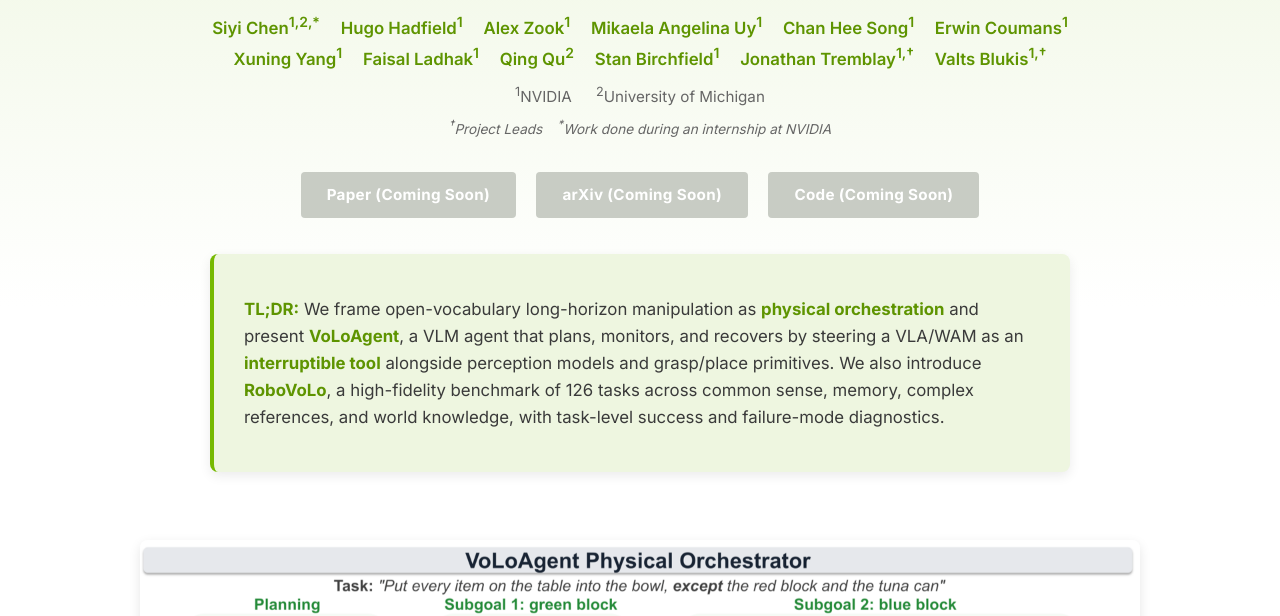
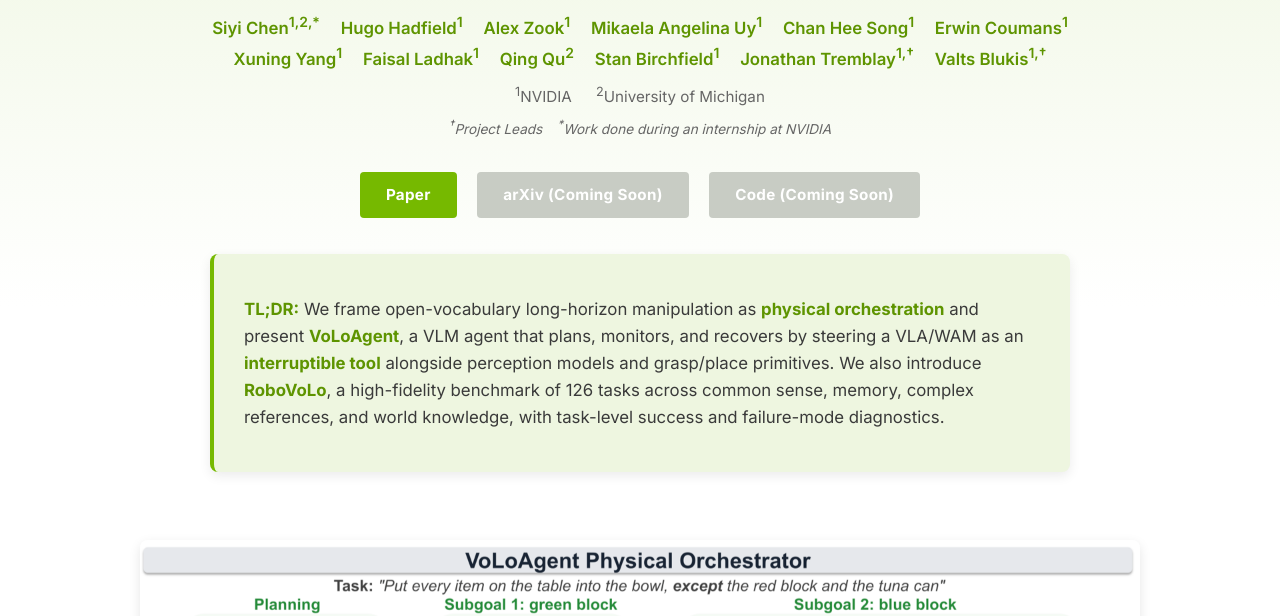
Before and after one commit to ChicyChen/VoLo, a plain HTML site: page index.html in a window 1280 px wide. Shown: the part 189-805 px from the top of the page. Drawn offline with Linux system fonts and the light colour scheme.

Commit message:
Link Paper button to PDF

```diff
--- a/index.html
+++ b/index.html
@@ -15,13 +15,13 @@
     <!-- Open Graph / Facebook -->
     <meta property="og:type" content="website">
     <meta property="og:title" content="VoLo: A Physical Orchestrator for Open-Vocabulary Long-Horizon Manipulation">
-    <meta property="og:description" content="A VLM-managed closed loop that orchestrates a VLA/WAM, perception models, and grasp/place primitives as interruptible tools for open-vocabulary long-horizon manipulation.">
+    <meta property="og:description" content="VoLoAgent: A VLM-managed closed loop that orchestrates a VLA/WAM, perception models, and grasp/place primitives as interruptible tools. RoboVoLo: A high-fidelity benchmark for evaluating and diagnosing open-vocabulary long-horizon manipulation.">
     <meta property="og:image" content="assets/teaser.png">
 
     <!-- Twitter -->
     <meta name="twitter:card" content="summary_large_image">
     <meta name="twitter:title" content="VoLo: A Physical Orchestrator for Open-Vocabulary Long-Horizon Manipulation">
-    <meta name="twitter:description" content="A VLM-managed closed loop that orchestrates a VLA/WAM, perception models, and grasp/place primitives as interruptible tools.">
+    <meta name="twitter:description" content="VoLoAgent: A VLM-managed closed loop that orchestrates a VLA/WAM, perception models, and grasp/place primitives as interruptible tools. RoboVoLo: A high-fidelity benchmark for evaluating and diagnosing open-vocabulary long-horizon manipulation.">
     <meta name="twitter:image" content="assets/teaser.png">
 
     <link rel="stylesheet" href="style.css">
@@ -55,7 +55,7 @@
                 <span class="note"><sup>&dagger;</sup>Project Leads &nbsp;&nbsp; <sup>*</sup>Work done during an internship at NVIDIA</span>
             </div>
             <div class="links">
-                <span class="btn disabled">Paper (Coming Soon)</span>
+                <a href="NV_new.pdf" class="btn" target="_blank" rel="noopener">Paper</a>
                 <span class="btn disabled">arXiv (Coming Soon)</span>
                 <span class="btn disabled">Code (Coming Soon)</span>
             </div>
```
